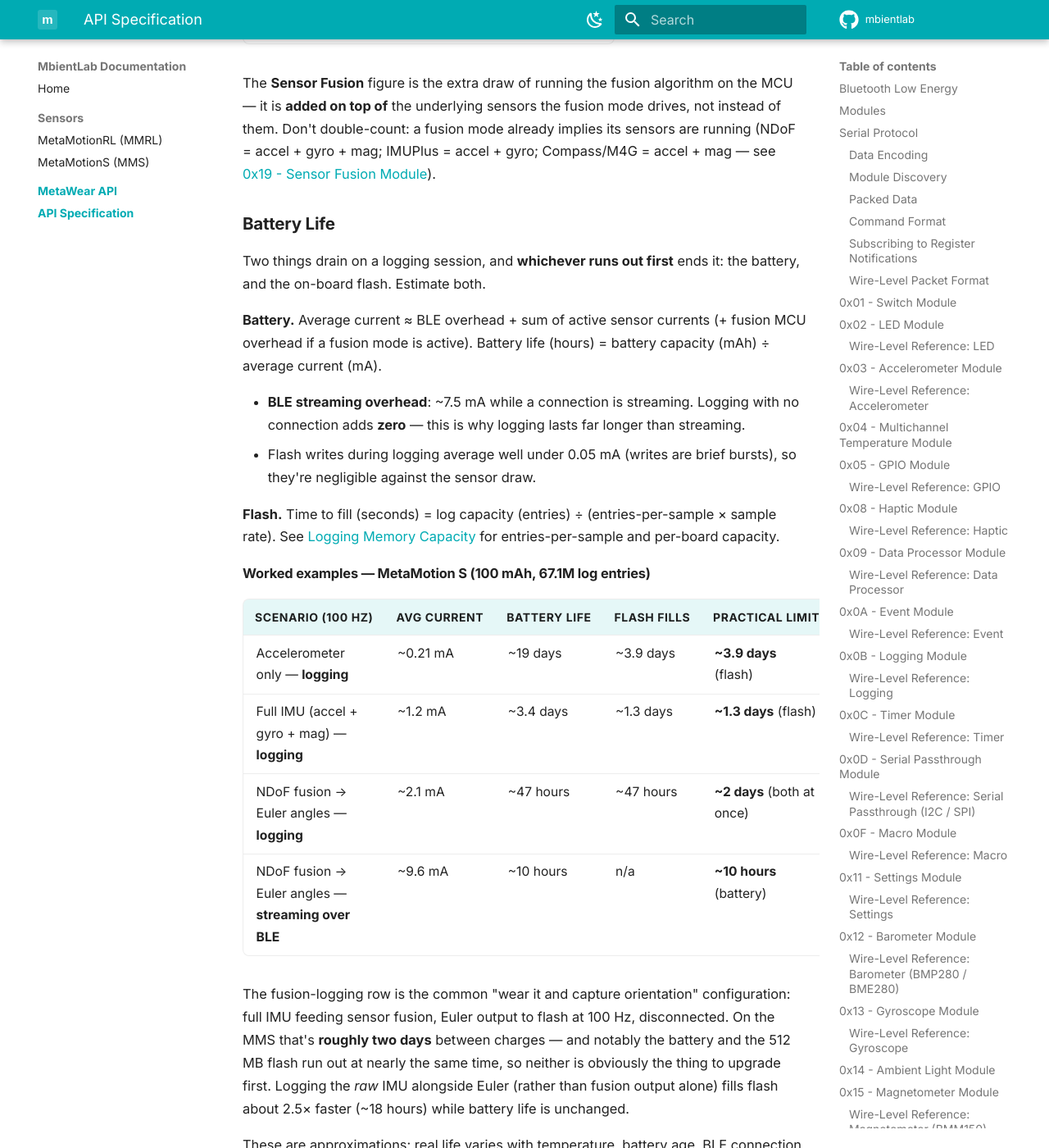
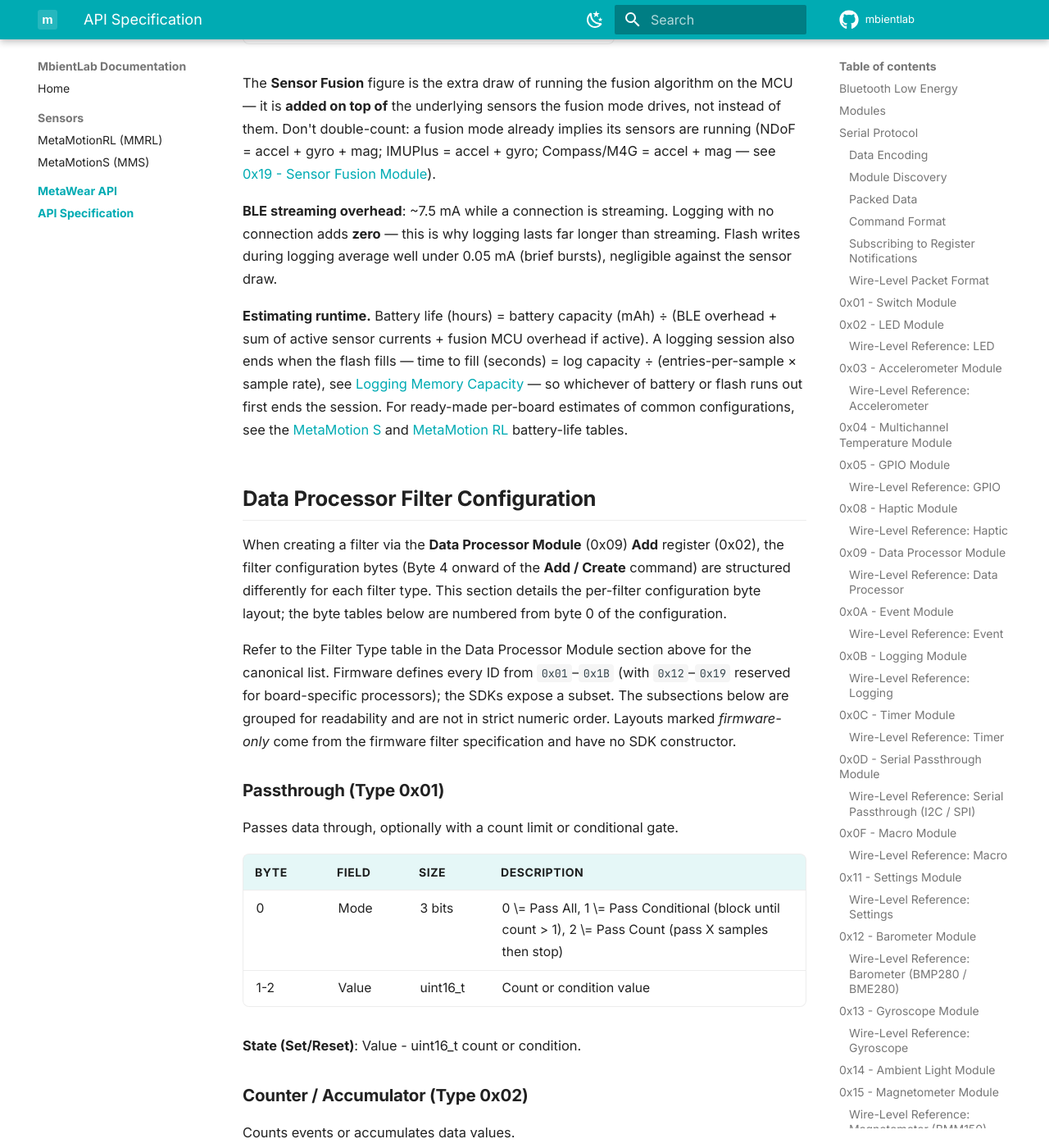
Before and after one commit to mbientlab/MetaWear-API, an MkDocs documentation site: the page built from docs/api-specification.md, in a window 1280 px wide and 1400 px high, scrolled down 131677 px. Shown: the whole window at 82% size. Built offline with MkDocs 1.6.1 and Material for MkDocs 9.7.7, drawn with Linux system fonts in a browser that asks for light colours; some of the changed text lies outside the part shown.

Commit message:
Move battery-life estimates to the Sensors board pages
Battery life is a product question, so it now lives where users browse —
the MetaMotion S and MetaMotion RL pages — each with a board-specific
worked-examples table (battery vs flash, whichever limits first):

- MMS: ~2 days for the common fusion -> Euler logging config, battery
  and 512 MB flash exhausting together
- MMRL: its 8 MB flash, not the battery, caps high-rate logging
  (~minutes to an hour at 100 Hz) -- the contrast that motivates the MMS

The API spec keeps the engineering inputs (per-sensor current table,
BLE overhead, the estimation formula) and now points to the board
pages for ready-made estimates.

Co-Authored-By: Claude Opus 4.8 (1M context) <noreply@anthropic.com>

```diff
--- a/docs/api-specification.md
+++ b/docs/api-specification.md
@@ -2727,29 +2727,9 @@ Approximate current draw per sensor when active (excluding BLE overhead):
 
 The **Sensor Fusion** figure is the extra draw of running the fusion algorithm on the MCU — it is **added on top of** the underlying sensors the fusion mode drives, not instead of them. Don't double-count: a fusion mode already implies its sensors are running (NDoF = accel + gyro + mag; IMUPlus = accel + gyro; Compass/M4G = accel + mag — see [0x19 - Sensor Fusion Module](#0x19-sensor-fusion-module)).
 
-### Battery Life
-
-Two things drain on a logging session, and **whichever runs out first** ends it: the battery, and the on-board flash. Estimate both.
-
-**Battery.** Average current ≈ BLE overhead + sum of active sensor currents (+ fusion MCU overhead if a fusion mode is active). Battery life (hours) = battery capacity (mAh) ÷ average current (mA).
-
-* **BLE streaming overhead**: ~7.5 mA while a connection is streaming. Logging with no connection adds **zero** — this is why logging lasts far longer than streaming.
-* Flash writes during logging average well under 0.05 mA (writes are brief bursts), so they're negligible against the sensor draw.
-
-**Flash.** Time to fill (seconds) = log capacity (entries) ÷ (entries-per-sample × sample rate). See [Logging Memory Capacity](#logging-memory-capacity) for entries-per-sample and per-board capacity.
-
-#### Worked examples — MetaMotion S (100 mAh, 67.1M log entries)
-
-| Scenario (100 Hz)                                   | Avg current | Battery life | Flash fills | Practical limit |
-| :-------------------------------------------------- | :---------- | :----------- | :---------- | :-------------- |
-| Accelerometer only — **logging**                    | ~0.21 mA    | ~19 days     | ~3.9 days   | **~3.9 days** (flash) |
-| Full IMU (accel + gyro + mag) — **logging**         | ~1.2 mA     | ~3.4 days    | ~1.3 days   | **~1.3 days** (flash) |
-| NDoF fusion → Euler angles — **logging**            | ~2.1 mA     | ~47 hours    | ~47 hours   | **~2 days** (both at once) |
-| NDoF fusion → Euler angles — **streaming over BLE** | ~9.6 mA     | ~10 hours    | n/a         | **~10 hours** (battery) |
-
-The fusion-logging row is the common "wear it and capture orientation" configuration: full IMU feeding sensor fusion, Euler output to flash at 100 Hz, disconnected. On the MMS that's **roughly two days** between charges — and notably the battery and the 512 MB flash run out at nearly the same time, so neither is obviously the thing to upgrade first. Logging the *raw* IMU alongside Euler (rather than fusion output alone) fills flash about 2.5× faster (~18 hours) while battery life is unchanged.
-
-These are approximations: real life varies with temperature, battery age, BLE connection interval, and exact sensor settings. Treat them as ballpark, not spec.
+**BLE streaming overhead**: ~7.5 mA while a connection is streaming. Logging with no connection adds **zero** — this is why logging lasts far longer than streaming. Flash writes during logging average well under 0.05 mA (brief bursts), negligible against the sensor draw.
+
+**Estimating runtime.** Battery life (hours) = battery capacity (mAh) ÷ (BLE overhead + sum of active sensor currents + fusion MCU overhead if active). A logging session also ends when the flash fills — time to fill (seconds) = log capacity ÷ (entries-per-sample × sample rate), see [Logging Memory Capacity](#logging-memory-capacity) — so whichever of battery or flash runs out first ends the session. For ready-made per-board estimates of common configurations, see the [MetaMotion S](metamotion-s.md#battery-life) and [MetaMotion RL](metamotion-rl.md#battery-life) battery-life tables.
 
 ## Data Processor Filter Configuration
 
```
Also changed, not shown: docs/metamotion-rl.md (+17 -0 lines), docs/metamotion-s.md (+17 -0 lines).
